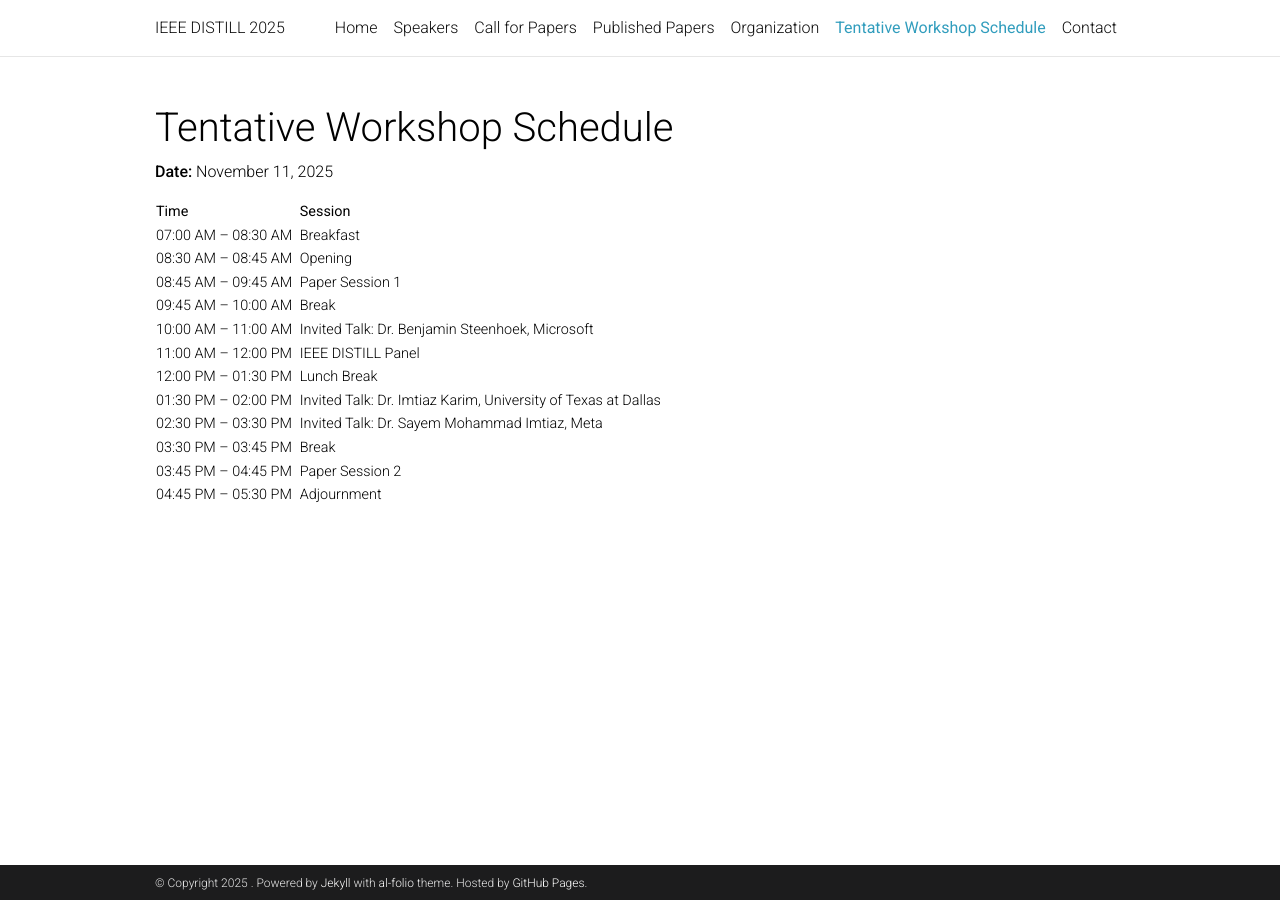
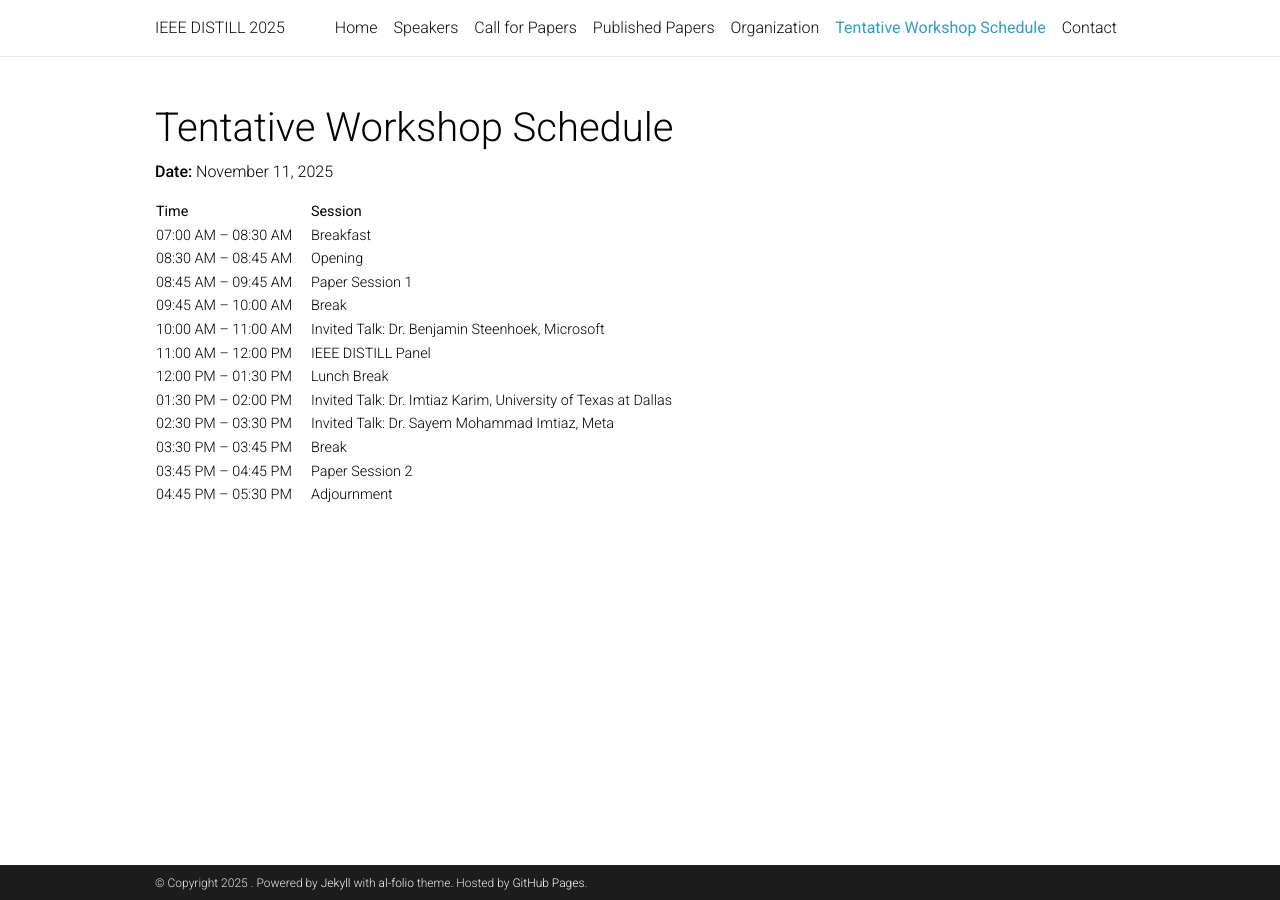
Before and after one commit to ieeedistill/ieeedistill.github.io, a Jekyll site: the page built from _pages/schedule.md, in a window 1280 px wide. Built offline with Jekyll 4.4.1, drawn with Linux system fonts in a browser that asks for light colours; comment, search, counter and statistics services are not loaded; a style sheet for code colours, icons or effects is not loaded.

```diff
--- a/_pages/schedule.md
+++ b/_pages/schedule.md
@@ -11,17 +11,17 @@ nav_title: "Schedule"
 
 **Date:** November 11, 2025
 
-| Time                | |Session                                                                  |
-|---------------------| |--------------------------------------------------------------------------|
-| 07:00 AM – 08:30 AM | | Breakfast                                                                |
-| 08:30 AM – 08:45 AM | | Opening                                                                  |
-| 08:45 AM – 09:45 AM | | Paper Session 1                                                          |
-| 09:45 AM – 10:00 AM | | Break                                                                    |
-| 10:00 AM – 11:00 AM | | Invited Talk: Dr. Benjamin Steenhoek, Microsoft                          |
-| 11:00 AM – 12:00 PM | | IEEE DISTILL Panel                                                       |
-| 12:00 PM – 01:30 PM | | Lunch Break                                                              |
-| 01:30 PM – 02:00 PM | | Invited Talk: Dr. Imtiaz Karim, University of Texas at Dallas            |
-| 02:30 PM – 03:30 PM | | Invited Talk: Dr. Sayem Mohammad Imtiaz, Meta                            |
-| 03:30 PM – 03:45 PM | | Break                                                                    |
-| 03:45 PM – 04:45 PM | | Paper Session 2                                                          |
-| 04:45 PM – 05:30 PM | | Adjournment                                                              |
+| Time                | | | | Session                                                                  |
+|---------------------| | | |--------------------------------------------------------------------------|
+| 07:00 AM – 08:30 AM | | | | Breakfast                                                                |
+| 08:30 AM – 08:45 AM | | | | Opening                                                                  |
+| 08:45 AM – 09:45 AM | | | | Paper Session 1                                                          |
+| 09:45 AM – 10:00 AM | | | | Break                                                                    |
+| 10:00 AM – 11:00 AM | | | | Invited Talk: Dr. Benjamin Steenhoek, Microsoft                          |
+| 11:00 AM – 12:00 PM | | | | IEEE DISTILL Panel                                                       |
+| 12:00 PM – 01:30 PM | | | | Lunch Break                                                              |
+| 01:30 PM – 02:00 PM | | | | Invited Talk: Dr. Imtiaz Karim, University of Texas at Dallas            |
+| 02:30 PM – 03:30 PM | | | | Invited Talk: Dr. Sayem Mohammad Imtiaz, Meta                            |
+| 03:30 PM – 03:45 PM | | | | Break                                                                    |
+| 03:45 PM – 04:45 PM | | | | Paper Session 2                                                          |
+| 04:45 PM – 05:30 PM | | | | Adjournment                                                              |
```
